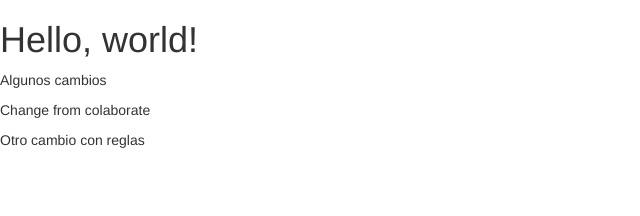
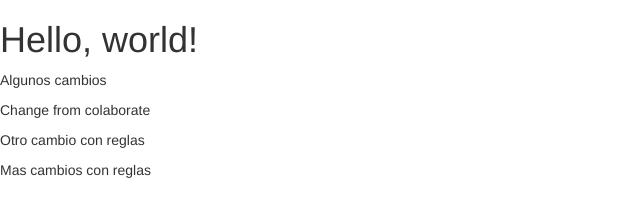
Before and after one commit to oscar02r/testadmin, a plain HTML site: page index.html in a window 1280 px wide. Shown: the whole page, without its empty margins (0-640 px from the left). Drawn offline with nearby package versions, Linux system fonts and the light colour scheme.

Commit message:
Mas cambios con reglas

```diff
--- a/index.html
+++ b/index.html
@@ -12,6 +12,7 @@
    <p>Algunos cambios</p>
     <p>Change from colaborate</p>
     <p>Otro cambio con reglas</p>
+    <p>Mas cambios con reglas</p>
    <script src="https://ajax.googleapis.com/ajax/libs/jquery/1.11.3/jquery.min.js"></script>
     <script src="https://maxcdn.bootstrapcdn.com/bootstrap/3.3.5/js/bootstrap.min.js"></script>
   </body>
```
